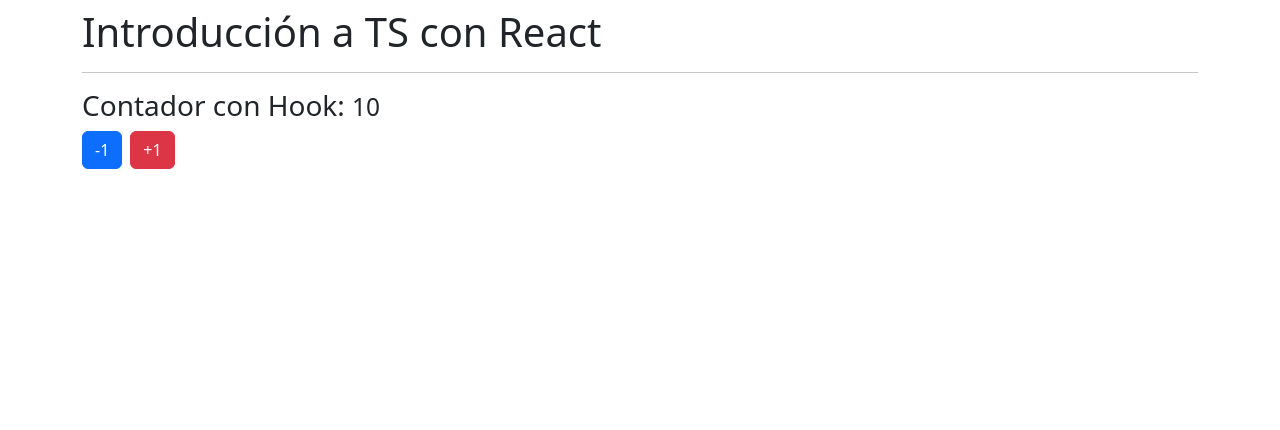
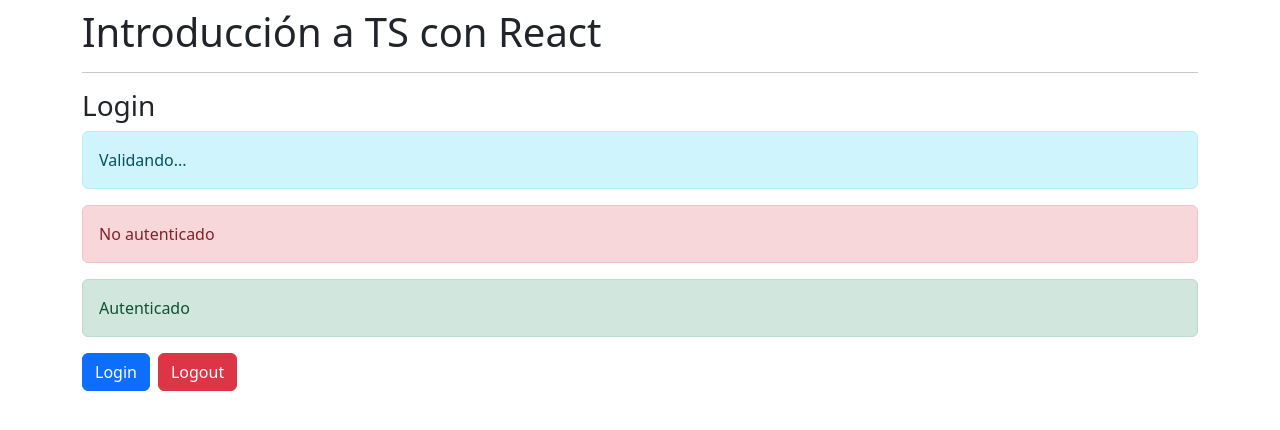
Before and after one commit to vapinedo/React-Typescript-Reforzamiento, a React (Create React App) app: page / in a window 1280 px wide. Shown: the top 430 px of the page. Built offline with nearby package versions, Linux system fonts and the light colour scheme.

Commit message:
16. Componente Login - Antesala al useReducer

```diff
--- a/src/App.tsx
+++ b/src/App.tsx
@@ -3,7 +3,8 @@
 // import { ObjetosLiterales } from "./typescript/ObjetosLiterales";
 // import { Funciones } from "./typescript/Funciones";
 // import { Contador } from "./components/Contador";
-import { ContadorConHook } from "./components/ContadorConHook";
+// import { ContadorConHook } from "./components/ContadorConHook";
+import { Login } from "./components/Login";
 
 const App = () => {
   return (
@@ -13,7 +14,8 @@
       {/* <TiposBasicos /> */}
       {/* <ObjetosLiterales /> */}
       {/* <Funciones /> */}
-      <ContadorConHook />
+      {/* <ContadorConHook /> */}
+      <Login />
     </div>
   )
 }
--- /dev/null
+++ b/src/components/Login.tsx
@@ -0,0 +1,14 @@
+export const Login = () => {
+  return (
+    <>
+        <h3>Login</h3>
+
+        <div className="alert alert-info">Validando...</div>
+        <div className="alert alert-danger">No autenticado</div>
+        <div className="alert alert-success">Autenticado</div>
+
+        <button className="btn btn-primary">Login</button>
+        <button className="btn btn-danger mx-2">Logout</button>
+    </>
+  )
+}
```
